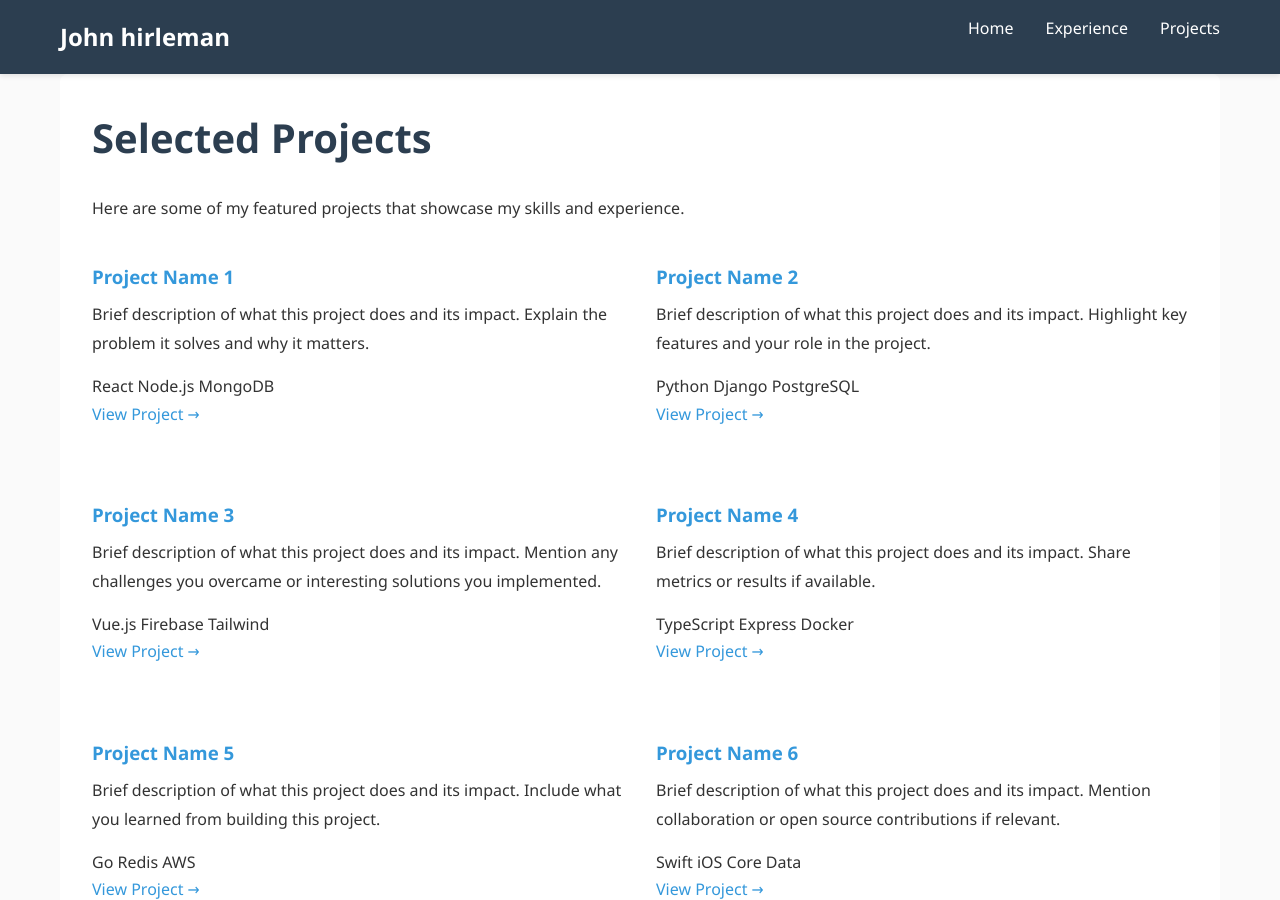
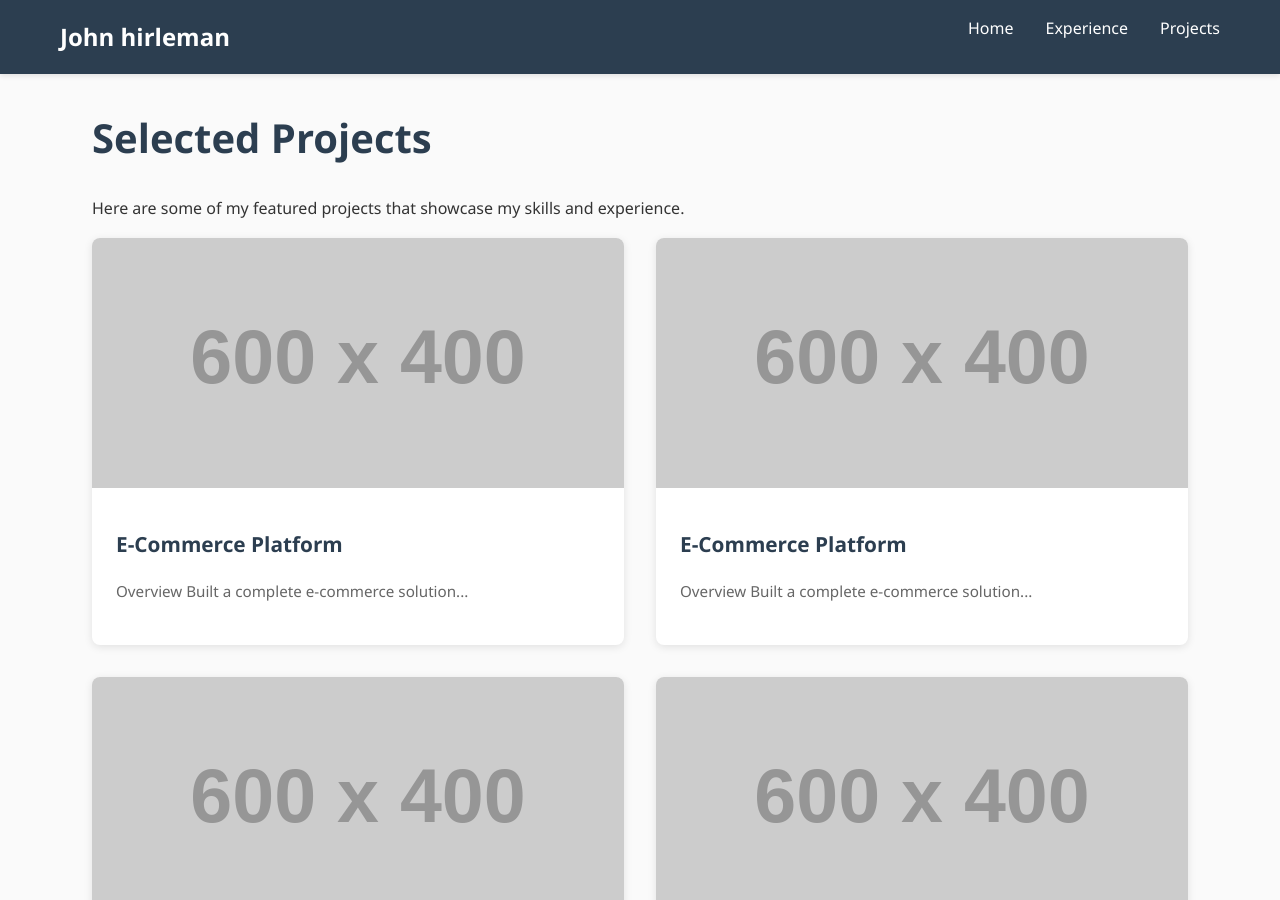
Before and after one commit to johnhirleman/my-portfolio, a Jekyll site: the page built from projects.html, in a window 1280 px wide and 900 px high. Built offline with Jekyll 4.4.1, drawn with Linux system fonts in a browser that asks for light colours; some of the changed text lies outside the part shown.

Commit message:
created more porfoltio example pages. Moved card styles from homepage to projects.

```diff
--- a/_layouts/default.html
+++ b/_layouts/default.html
@@ -6,7 +6,7 @@
     <title>{{ page.title }} - {{ site.title }}</title>
     <link rel="stylesheet" href="{{ '/assets/css/style.css' | relative_url }}">
 </head>
-<body>
+<body id="{{page.title | downcase | replace: ' ', '-' }}">
     {% include navigation.html %}
 
     <main class="container">
--- a/_sass/main.scss
+++ b/_sass/main.scss
@@ -236,10 +236,15 @@ body {
 }
 
 //projects page
-.projects-grid {
-    display: grid;
-    grid-template-columns: repeat(2, 1fr);
-    gap: 2rem;
+#projects {
+    article {
+        background: none;
+    }
+    .projects-grid {
+        display: grid;
+        grid-template-columns: repeat(2, 1fr);
+        gap: 2rem;
+    }
 }
 
 // Project detail page
--- a/projects.html
+++ b/projects.html
@@ -8,88 +8,34 @@ title: Projects
     <p>Here are some of my featured projects that showcase my skills and experience.</p>
 
     <div class="projects-grid">
-        <div class="project-card">
-            <h3>Project Name 1</h3>
-            <p>
-                Brief description of what this project does and its impact. Explain the problem
-                it solves and why it matters.
-            </p>
-            <div class="tech-stack">
-                <span class="tag">React</span>
-                <span class="tag">Node.js</span>
-                <span class="tag">MongoDB</span>
+        {% for project in site.projects %}
+            <a href="{{ project.url | relative_url }}" class="project-item">
+                {% if project.image %}
+                <img src="{{ project.image }}" alt="{{ project.title }}">
+                {% else %}
+                <img src="https://placehold.co/600x400.png" alt="{{ project.title }}">
+                {% endif %}
+                <h3>{{ project.title }}</h3>
+                <p>{{ project.excerpt | strip_html | truncate: 100 }}</p>
+            </a>
+        {% endfor %}
+
+        {% if site.projects.size == 0 %}
+            <div class="project-item">
+                <img src="https://placehold.co/600x400.png" alt="Project 1">
+                <h3>Project Name 1</h3>
+                <p>Brief project description</p>
             </div>
-            <p><a href="#" target="_blank">View Project →</a></p>
-        </div>
-
-        <div class="project-card">
-            <h3>Project Name 2</h3>
-            <p>
-                Brief description of what this project does and its impact. Highlight key features
-                and your role in the project.
-            </p>
-            <div class="tech-stack">
-                <span class="tag">Python</span>
-                <span class="tag">Django</span>
-                <span class="tag">PostgreSQL</span>
+            <div class="project-item">
+                <img src="https://placehold.co/600x400.png" alt="Project 2">
+                <h3>Project Name 2</h3>
+                <p>Brief project description</p>
             </div>
-            <p><a href="#" target="_blank">View Project →</a></p>
-        </div>
-
-        <div class="project-card">
-            <h3>Project Name 3</h3>
-            <p>
-                Brief description of what this project does and its impact. Mention any challenges
-                you overcame or interesting solutions you implemented.
-            </p>
-            <div class="tech-stack">
-                <span class="tag">Vue.js</span>
-                <span class="tag">Firebase</span>
-                <span class="tag">Tailwind</span>
+            <div class="project-item">
+                <img src="https://placehold.co/600x400.png" alt="Project 3">
+                <h3>Project Name 3</h3>
+                <p>Brief project description</p>
             </div>
-            <p><a href="#" target="_blank">View Project →</a></p>
-        </div>
-
-        <div class="project-card">
-            <h3>Project Name 4</h3>
-            <p>
-                Brief description of what this project does and its impact. Share metrics or
-                results if available.
-            </p>
-            <div class="tech-stack">
-                <span class="tag">TypeScript</span>
-                <span class="tag">Express</span>
-                <span class="tag">Docker</span>
-            </div>
-            <p><a href="#" target="_blank">View Project →</a></p>
-        </div>
-
-        <div class="project-card">
-            <h3>Project Name 5</h3>
-            <p>
-                Brief description of what this project does and its impact. Include what you
-                learned from building this project.
-            </p>
-            <div class="tech-stack">
-                <span class="tag">Go</span>
-                <span class="tag">Redis</span>
-                <span class="tag">AWS</span>
-            </div>
-            <p><a href="#" target="_blank">View Project →</a></p>
-        </div>
-
-        <div class="project-card">
-            <h3>Project Name 6</h3>
-            <p>
-                Brief description of what this project does and its impact. Mention collaboration
-                or open source contributions if relevant.
-            </p>
-            <div class="tech-stack">
-                <span class="tag">Swift</span>
-                <span class="tag">iOS</span>
-                <span class="tag">Core Data</span>
-            </div>
-            <p><a href="#" target="_blank">View Project →</a></p>
-        </div>
+        {% endif %}
     </div>
 </article>
```
Also changed, not shown: _projects/example0.html (added, +17 -0 lines), _projects/example2.html (added, +17 -0 lines), _projects/example3.html (added, +17 -0 lines), _projects/example4.html (added, +17 -0 lines).
